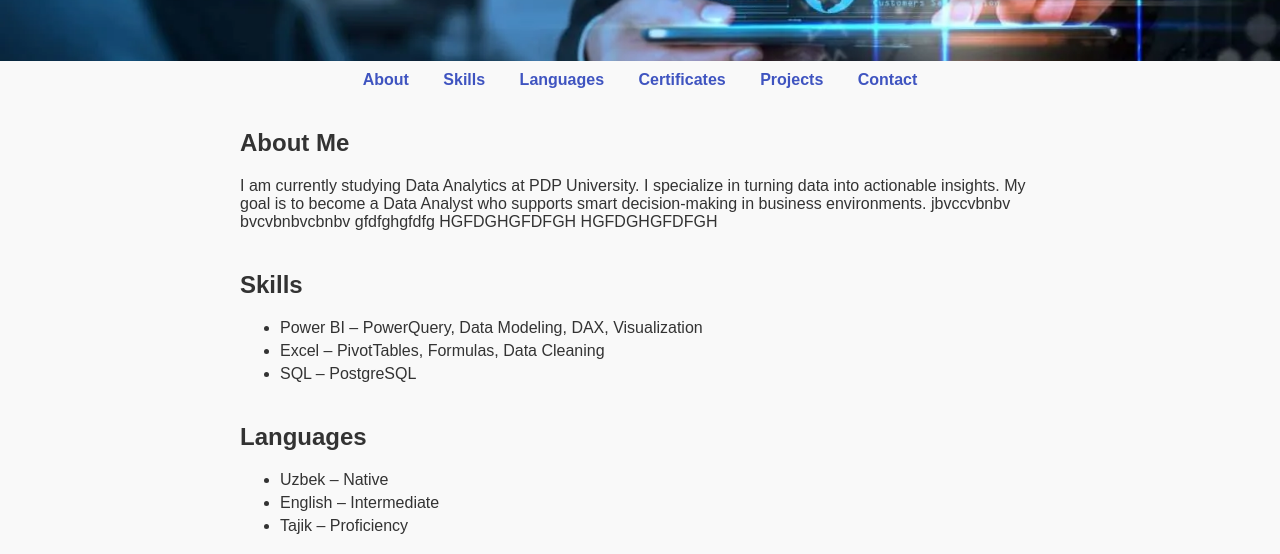
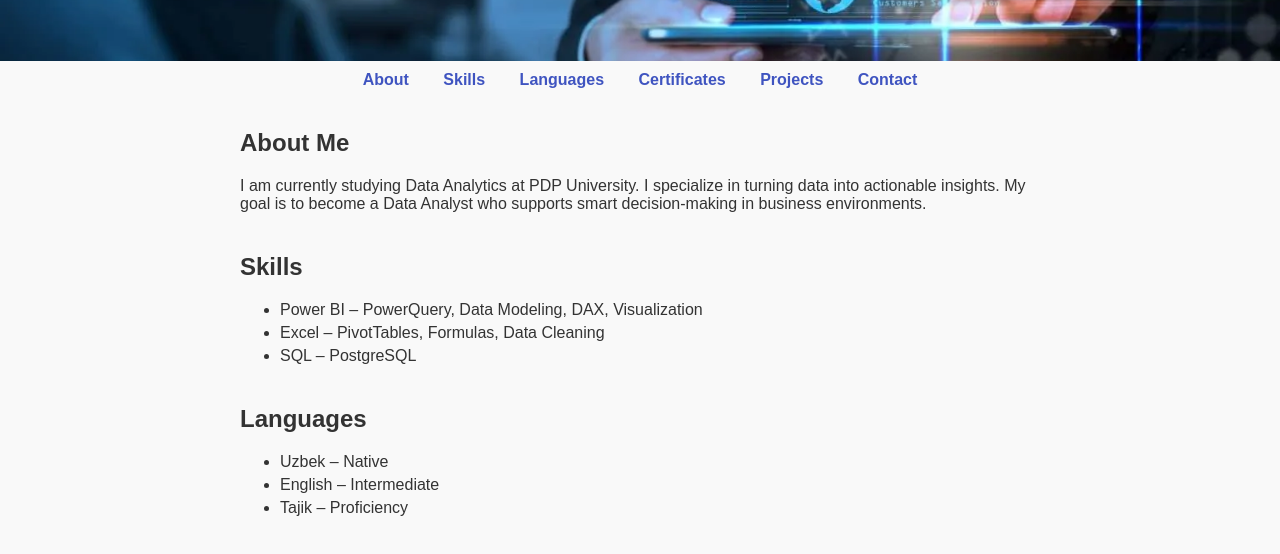
Before and after one commit to firdavs723/portfolio, a plain HTML site: page index.html in a window 1280 px wide. Shown: the part 239-793 px from the top of the page. Drawn offline with Linux system fonts and the light colour scheme.

Commit message:
updated portfolio

```diff
--- a/index.html
+++ b/index.html
@@ -27,13 +27,6 @@
   <section id="about">
     <h2>About Me</h2>
     <p>I am currently studying Data Analytics at PDP University. I specialize in turning data into actionable insights. My goal is to become a Data Analyst who supports smart decision-making in business environments.
-
-      jbvccvbnbv
-
-      bvcvbnbvcbnbv
-      gfdfghgfdfg
-      HGFDGHGFDFGH
-      HGFDGHGFDFGH
     </p>
   </section>
 
```
